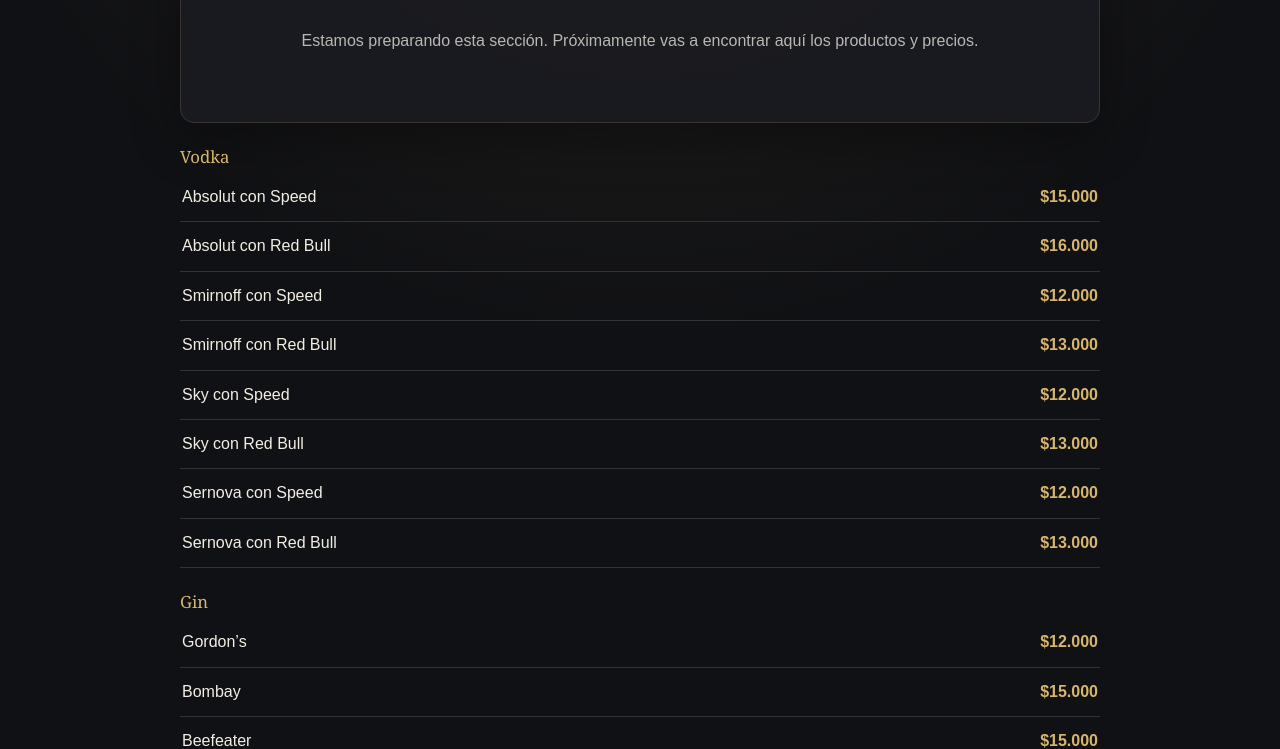
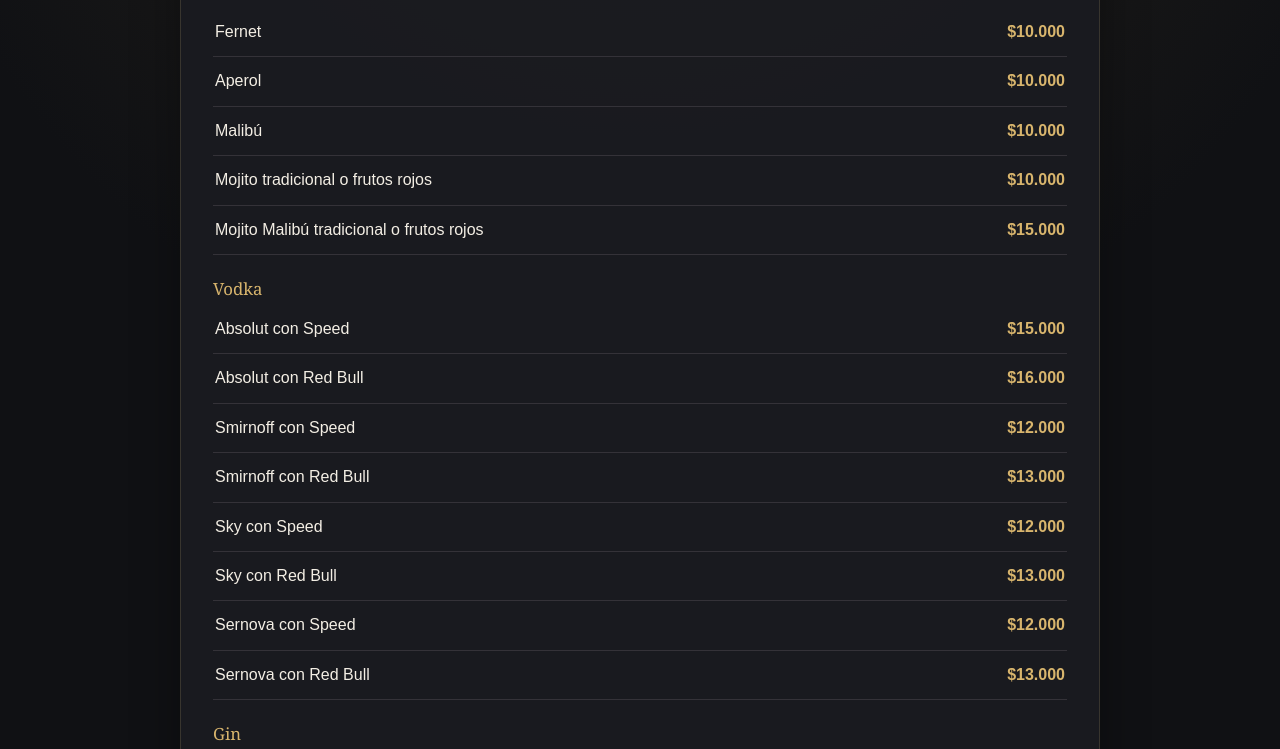
Before and after one commit to Mypagina/Menubar, a plain HTML site: page con-alcohol.html in a window 1280 px wide. Shown: the part 351-1100 px from the top of the page. Drawn offline with Linux system fonts and the light colour scheme.

Commit message:
Update con-alcohol.html

```diff
--- a/con-alcohol.html
+++ b/con-alcohol.html
@@ -2,13 +2,18 @@
 <html lang="es">
 <head>
 <meta charset="utf-8"><meta name="viewport" content="width=device-width, initial-scale=1">
-<meta name="theme-color" content="#101114"><title>COMIDA | LE PRIVÉ</title>
+<meta name="theme-color" content="#101114"><title>TRAGOS | LE PRIVÉ</title>
 <link rel="stylesheet" href="styles.css">
 </head>
 <body>
 <header><h1 class="brand">LE PRIVÉ</h1><div class="tagline">BAR · CARTA DE BEBIDAS</div></header>
 <main>
-<a class="back" href="index.html">← Volver al menú principal</a><section class="menu-card"><h2>COMIDA</h2><p class="note">Estamos preparando esta sección. Próximamente vas a encontrar aquí los productos y precios.</p></section>
+<a class="back" href="index.html">← Volver al menú principal</a><section class="menu-card"><h2>TRAGOS</h2>
+<div class="item"><span class="name">Fernet</span><span class="price">$10.000</span></div>
+<div class="item"><span class="name">Aperol</span><span class="price">$10.000</span></div>
+<div class="item"><span class="name">Malibú</span><span class="price">$10.000</span></div>
+<div class="item"><span class="name">Mojito tradicional o frutos rojos</span><span class="price">$10.000</span></div>
+<div class="item"><span class="name">Mojito Malibú tradicional o frutos rojos</span><span class="price">$15.000</span></div>
 <div class="subhead">Vodka</div>
 <div class="item"><span class="name">Absolut con Speed</span><span class="price">$15.000</span></div>
 <div class="item"><span class="name">Absolut con Red Bull</span><span class="price">$16.000</span></div>
@@ -23,6 +28,7 @@
 <div class="item"><span class="name">Bombay</span><span class="price">$15.000</span></div>
 <div class="item"><span class="name">Beefeater</span><span class="price">$15.000</span></div>
 <div class="item"><span class="name">Gancia</span><span class="price">$8.000</span></div>
+</section>
 </main>
 <footer>LE PRIVÉ · Carta de precios</footer>
 </body></html>
```
